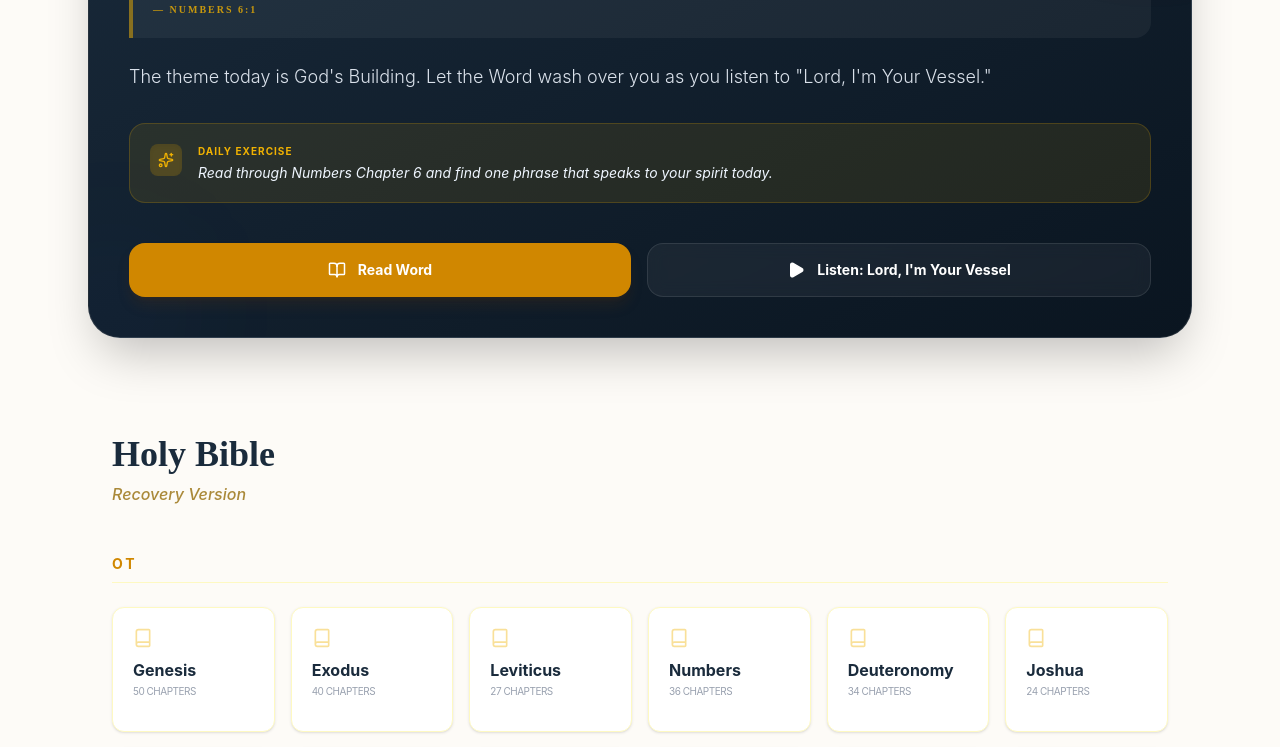
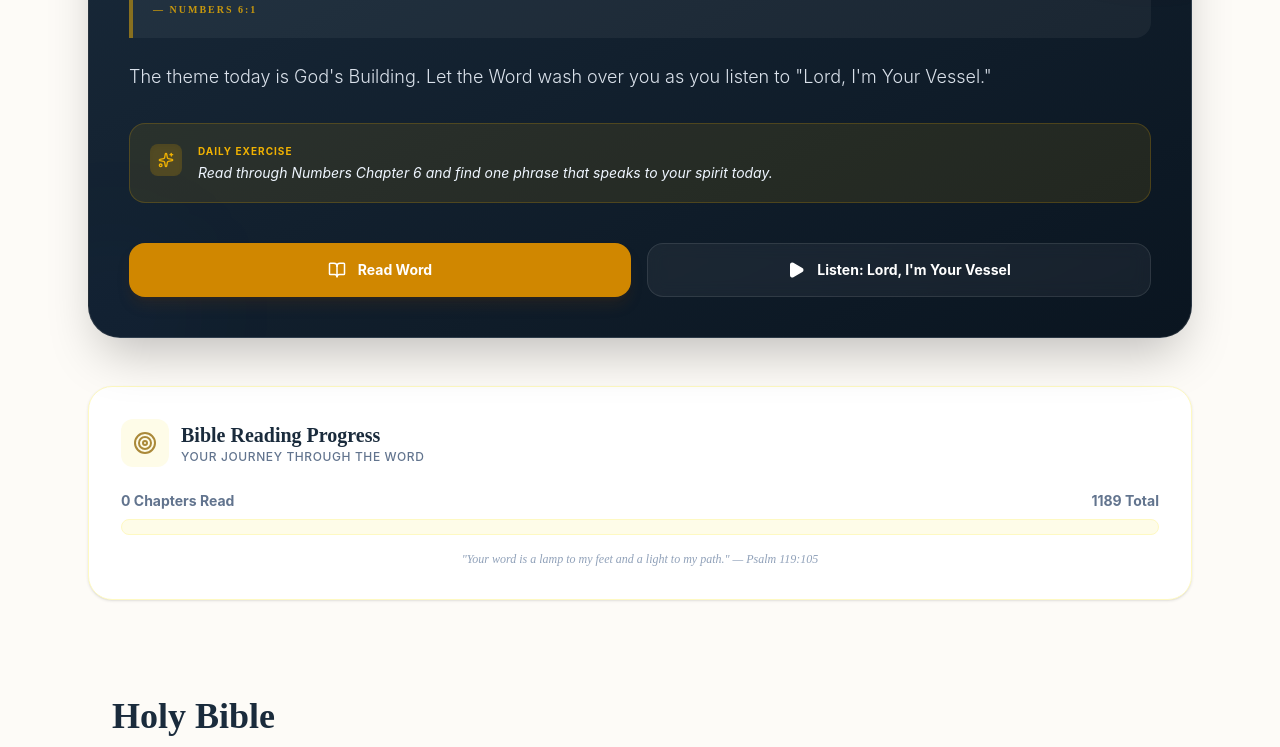
Before and after one commit to CODEwithJOEE/stream-ministry, a React (Vite) app: page / in a window 1280 px wide. Shown: the part 525-1272 px from the top of the page. Built offline with nearby package versions, Linux system fonts and the light colour scheme.

Commit message:
add global progress, enhance PWA for offline features

```diff
--- a/src/App.jsx
+++ b/src/App.jsx
@@ -15,6 +15,7 @@ import PlaylistGallery from "./components/worship/PlaylistGallery";
 import UniversalSearch from "./components/search/UniversalSearch";
 import BackToTop from "./components/layout/BackToTop";
 import BookmarksView from "./components/scripture/BookmarksView";
+import GlobalProgress from "./components/layout/GlobalProgress";
 
 export default function App() {
   const [view, setView] = useState("books");
@@ -277,6 +278,9 @@ export default function App() {
                 onRead={handleManualNav}
                 onPlay={(streamHymn) => setActiveHymn(streamHymn)}
               />
+
+              <GlobalProgress />
+
               <BookList
                 religion="christianity"
                 onSelectBook={handleBookSelect}
--- /dev/null
+++ b/src/components/layout/GlobalProgress.jsx
@@ -0,0 +1,64 @@
+import React from "react";
+import { Target, Trophy } from "lucide-react";
+import { useReadingProgress } from "../../utils/useReadingProgress";
+
+export default function GlobalProgress() {
+  const { readChapters } = useReadingProgress();
+
+  const TOTAL_BIBLE_CHAPTERS = 1189;
+  const totalRead = readChapters.length;
+  const percentComplete = Math.min(
+    (totalRead / TOTAL_BIBLE_CHAPTERS) * 100,
+    100,
+  ).toFixed(1);
+
+  return (
+    <div className="bg-white dark:bg-slate-900 rounded-3xl border border-yellow-100 dark:border-slate-700 p-6 md:p-8 shadow-sm mb-12 animate-in fade-in slide-in-from-bottom-4 duration-700">
+      <div className="flex items-center justify-between mb-4">
+        <div className="flex items-center gap-3">
+          <div className="p-3 bg-yellow-50 dark:bg-slate-800 rounded-xl text-gold-rich dark:text-gold-main">
+            <Target size={24} />
+          </div>
+          <div>
+            <h3 className="text-xl font-serif font-bold text-stream-navy dark:text-slate-200">
+              Bible Reading Progress
+            </h3>
+            <p className="text-xs text-slate-500 font-medium uppercase tracking-wider">
+              Your journey through the Word
+            </p>
+          </div>
+        </div>
+
+        {totalRead > 0 && (
+          <div className="hidden sm:flex items-center gap-2 text-gold-main bg-gold-main/10 px-4 py-2 rounded-full border border-gold-main/20">
+            <Trophy size={16} />
+            <span className="text-sm font-bold">{percentComplete}%</span>
+          </div>
+        )}
+      </div>
+
+      <div className="mt-6">
+        <div className="flex justify-between text-sm font-bold text-slate-500 dark:text-slate-400 mb-2">
+          <span>{totalRead} Chapters Read</span>
+          <span>{TOTAL_BIBLE_CHAPTERS} Total</span>
+        </div>
+
+        {/* Progress Bar */}
+        <div className="h-4 w-full bg-yellow-50 dark:bg-slate-800 rounded-full overflow-hidden border border-yellow-100 dark:border-slate-700">
+          <div
+            className="h-full bg-gradient-to-r from-yellow-400 to-gold-main transition-all duration-1000 ease-out relative"
+            style={{ width: `${percentComplete}%` }}
+          >
+            {/* Shimmer effect on the bar */}
+            <div className="absolute inset-0 bg-white/20 dark:bg-white/10 animate-[shimmer_2s_infinite] rounded-full"></div>
+          </div>
+        </div>
+
+        <p className="text-center text-xs text-slate-400 mt-4 italic font-serif">
+          "Your word is a lamp to my feet and a light to my path." — Psalm
+          119:105
+        </p>
+      </div>
+    </div>
+  );
+}
--- a/src/utils/useReadingProgress.js
+++ b/src/utils/useReadingProgress.js
@@ -43,5 +43,10 @@ export const useReadingProgress = () => {
     return readChapters.filter((id) => id.startsWith(`${bookSlug}-`)).length;
   };
 
-  return { toggleChapterRead, isChapterRead, getReadCountForBook };
+  return {
+    readChapters,
+    toggleChapterRead,
+    isChapterRead,
+    getReadCountForBook,
+  };
 };
--- a/vite.config.js
+++ b/vite.config.js
@@ -9,13 +9,55 @@ export default defineConfig({
     tailwindcss(),
     VitePWA({
       registerType: "autoUpdate",
+      includeAssets: [
+        "Stream-Ministry-192x192.png",
+        "Stream-Ministry-512x512.png",
+        "lampstand.png",
+      ],
       workbox: {
-        // This replaces your manual fetch logic
-        globPatterns: ["**/*.{js,css,html,ico,png,svg,json}"],
+        // 1. Increase the cache size limit (Default is 2MB, which is too small for audio)
+        maximumFileSizeToCacheInBytes: 10 * 1024 * 1024, // 10MB
+
+        // 2. Cache all static assets, including our search index
+        globPatterns: ["**/*.{js,css,html,ico,png,svg,json,mp3}"],
+
+        // 3. Runtime Caching (This catches dynamic imports and API fetches)
         runtimeCaching: [
           {
+            // Catch any dynamically imported Bible JSON files
+            urlPattern: ({ url }) => url.pathname.includes("/data/"),
+            handler: "CacheFirst",
+            options: {
+              cacheName: "bible-data",
+              expiration: {
+                maxEntries: 100,
+                maxAgeSeconds: 60 * 60 * 24 * 30, // 30 Days
+              },
+              cacheableResponse: {
+                statuses: [0, 200],
+              },
+            },
+          },
+          {
+            // Catch the search index
+            urlPattern: ({ url }) => url.pathname.includes("search-index.json"),
+            handler: "StaleWhileRevalidate", // Will use cache, but update in background
+            options: {
+              cacheName: "search-index",
+            },
+          },
+          {
+            // Catch Audio files
             urlPattern: ({ request }) => request.destination === "audio",
-            handler: "NetworkOnly", // Don't cache audio automatically, just like your sw.js
+            handler: "CacheFirst", // Change from NetworkOnly to CacheFirst to save audio offline!
+            options: {
+              cacheName: "hymn-audio",
+              expiration: {
+                maxEntries: 50, // Store up to 50 hymns
+                maxAgeSeconds: 60 * 60 * 24 * 30, // 30 Days
+              },
+              rangeRequests: true, // IMPORTANT: Required for iOS/Safari audio caching
+            },
           },
         ],
       },
@@ -37,8 +79,8 @@ export default defineConfig({
         ],
         start_url: "/",
         display: "standalone",
-        theme_color: "#eab308", // This will make the mobile status bar Gold
-        background_color: "#fdfcf8", // Matches your cream background
+        theme_color: "#eab308",
+        background_color: "#fdfcf8",
       },
     }),
   ],
```
